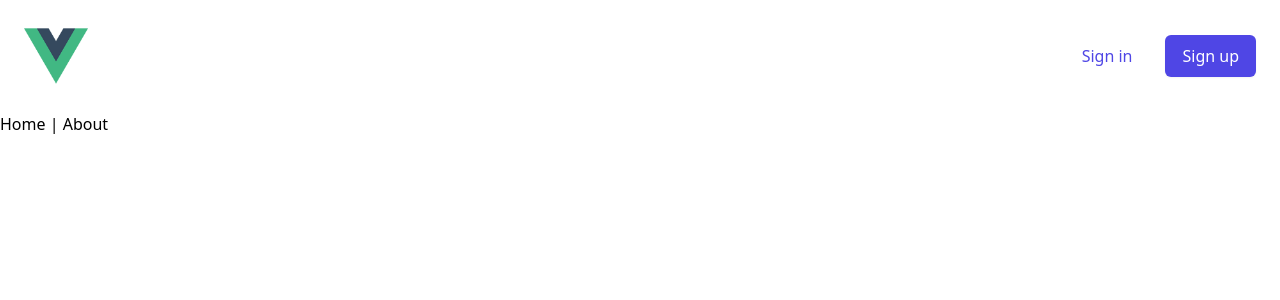
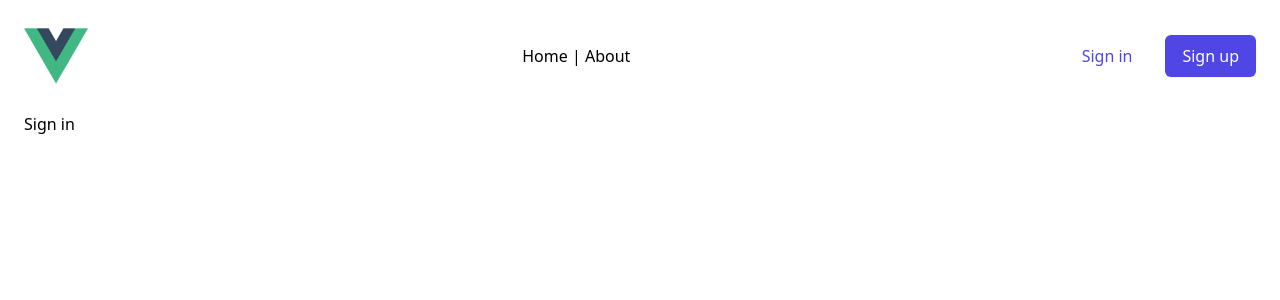
Before and after one commit to maximedeoliveira/Blog, a Vue app: page /sign-in in a window 1280 px wide. Shown: the top 300 px of the page. Built offline with nearby package versions, Linux system fonts and the light colour scheme.

Commit message:
feat: :sparkles: Create header

```diff
--- a/src/App.vue
+++ b/src/App.vue
@@ -1,10 +1,8 @@
 <template>
-    <app-header />
-    <div id="nav">
-        <router-link to="/">Home</router-link> |
-        <router-link to="/about">About</router-link>
+    <div class="px-4 mx-auto max-w-7xl sm:px-6">
+        <app-header />
+        <router-view />
     </div>
-    <router-view />
 </template>
 
 <script lang="ts">
--- a/src/components/AppButton.vue
+++ b/src/components/AppButton.vue
@@ -1,5 +1,7 @@
 <template>
-    <a href="#" :class="className">{{ label }}</a>
+    <a href="#" :class="className">
+        <slot></slot>
+    </a>
 </template>
 
 <script lang="ts">
@@ -7,7 +9,6 @@ import { defineComponent } from 'vue';
 
 export default defineComponent({
     props: {
-        label: { type: String, required: true },
         type: { type: String, required: false, default: 'primary' },
     },
     computed: {
--- a/src/components/AppHeader.vue
+++ b/src/components/AppHeader.vue
@@ -1,13 +1,21 @@
 <template>
-    <div class="max-w-7xl mx-auto px-4 sm:px-6">
-        <div class="flex justify-between items-center py-6">
-            <div>
+    <div class="flex items-center justify-between py-6">
+        <div>
+            <router-link to="/">
                 <img src="../assets/logo.png" alt="Logo" class="w-16" />
-            </div>
-            <div class="flex space-x-4">
-                <app-button label="Sign in" type="link" />
-                <app-button label="Sign up" />
-            </div>
+            </router-link>
+        </div>
+        <div id="nav">
+            <router-link to="/">Home</router-link> |
+            <router-link to="/about">About</router-link>
+        </div>
+        <div class="flex space-x-4">
+            <app-button type="link">
+                <router-link to="/sign-in">Sign in</router-link>
+            </app-button>
+            <app-button label="Sign up">
+                <router-link to="/sign-up">Sign up</router-link>
+            </app-button>
         </div>
     </div>
 </template>
--- a/src/router/index.ts
+++ b/src/router/index.ts
@@ -10,11 +10,20 @@ const routes: Array<RouteRecordRaw> = [
     {
         path: '/about',
         name: 'About',
-        // route level code-splitting
-        // this generates a separate chunk (about.[hash].js) for this route
-        // which is lazy-loaded when the route is visited.
         component: () =>
             import(/* webpackChunkName: "about" */ '../views/About.vue'),
+    },
+    {
+        path: '/sign-in',
+        name: 'SignIn',
+        component: () =>
+            import(/* webpackChunkName: "signIn" */ '../views/SignIn.vue'),
+    },
+    {
+        path: '/sign-up',
+        name: 'SignUp',
+        component: () =>
+            import(/* webpackChunkName: "signUp" */ '../views/SignUp.vue'),
     },
 ];
 
--- /dev/null
+++ b/src/views/SignIn.vue
@@ -0,0 +1,5 @@
+<template>
+    <div class="about">
+        <h1>Sign in</h1>
+    </div>
+</template>
--- /dev/null
+++ b/src/views/SignUp.vue
@@ -0,0 +1,5 @@
+<template>
+    <div class="about">
+        <h1>Sign up</h1>
+    </div>
+</template>
```
